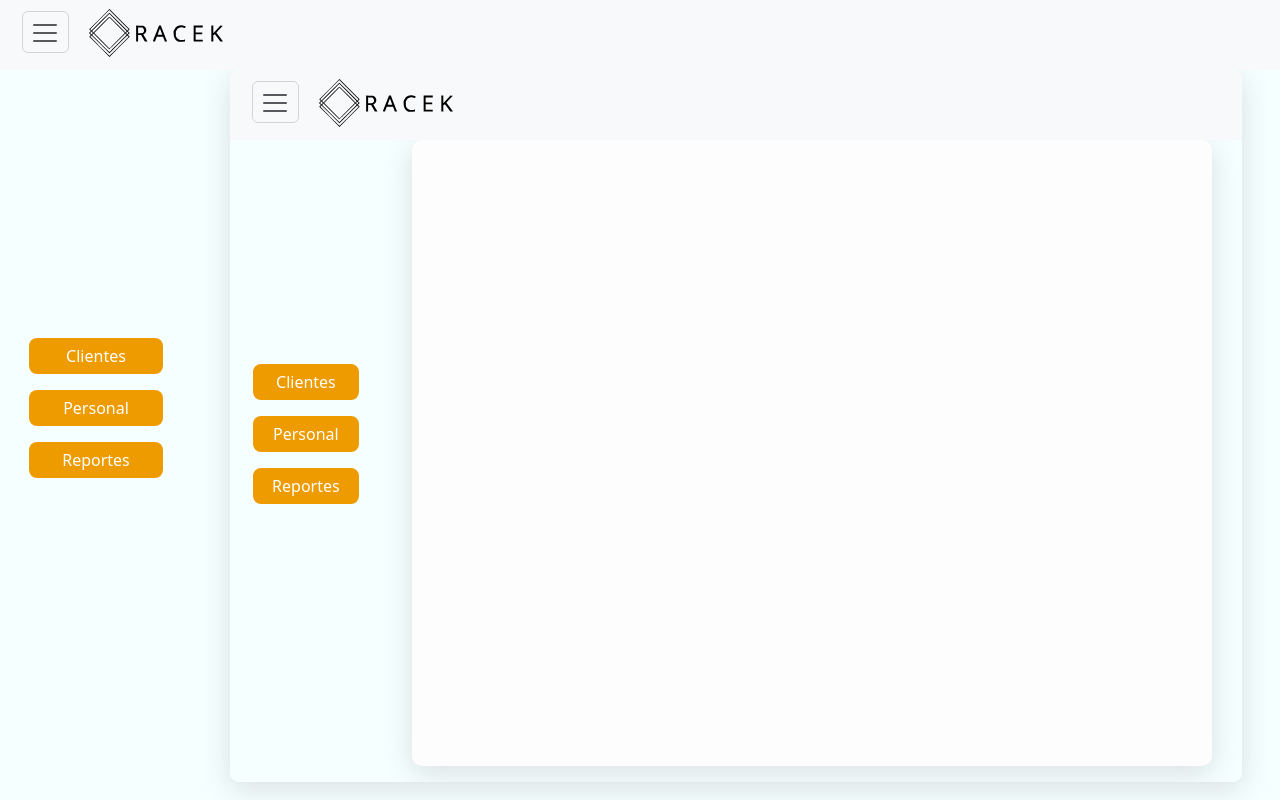
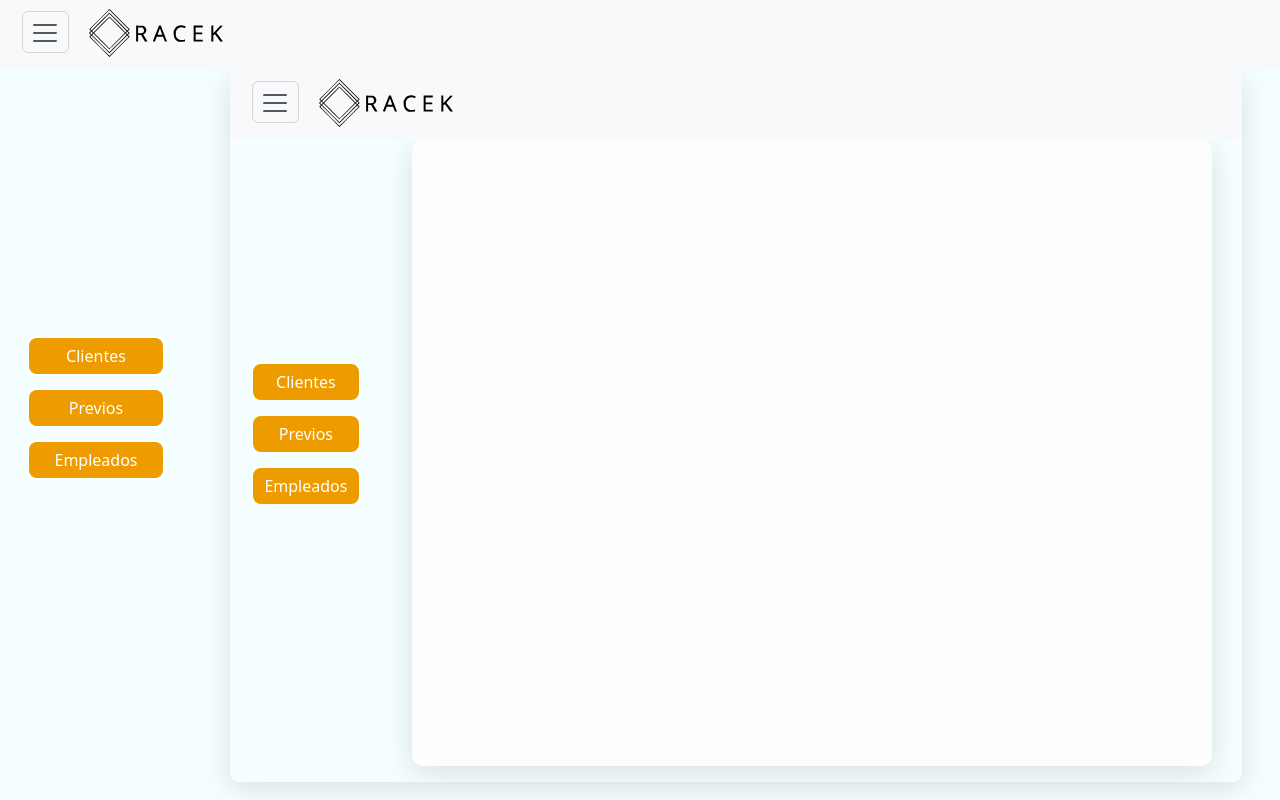
Before and after one commit to LuigiNorp/Racek_Hilda_Application, a Django app: page /user/1/history/ in a window 1280 px wide. Run offline with Django 4.2, Linux system fonts and the light colour scheme; a user stored in the database is signed in; tables that the repository leaves empty hold one stand-in row (values such as "Sample post").

Commit message:
Modified: buttons-box.html Reportes was replaced by Previos

```diff
--- a/templates/navigation/buttons-box.html
+++ b/templates/navigation/buttons-box.html
@@ -2,5 +2,5 @@
     <a href="/users/" class="btn btn-main mt-3">Usuarios</a>
 {% endif %}
 <a href="/clients/" class="btn btn-main mt-3">Clientes</a>
-<a href="/employees/" class="btn btn-main mt-3">Personal</a>
-<a href="#" class="btn btn-main mt-3">Reportes</a>
+<a href="#" class="btn btn-main mt-3">Previos</a>
+<a href="/employees/" class="btn btn-main mt-3">Empleados</a>
```
